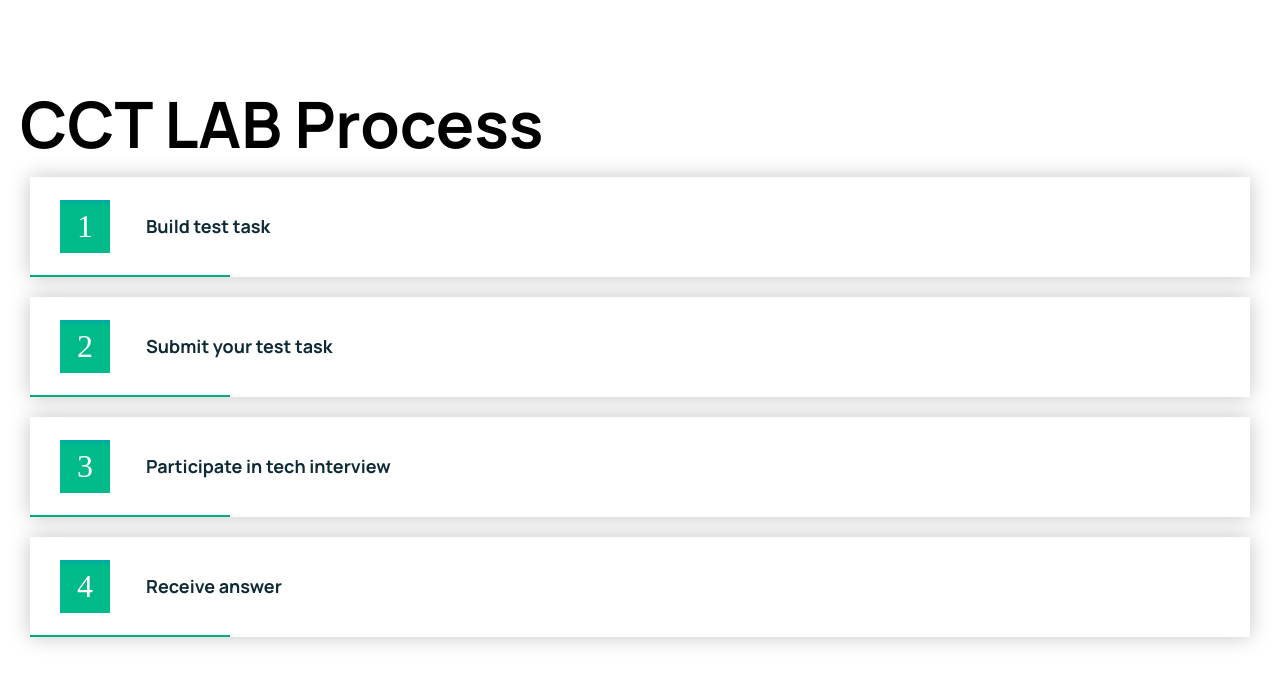
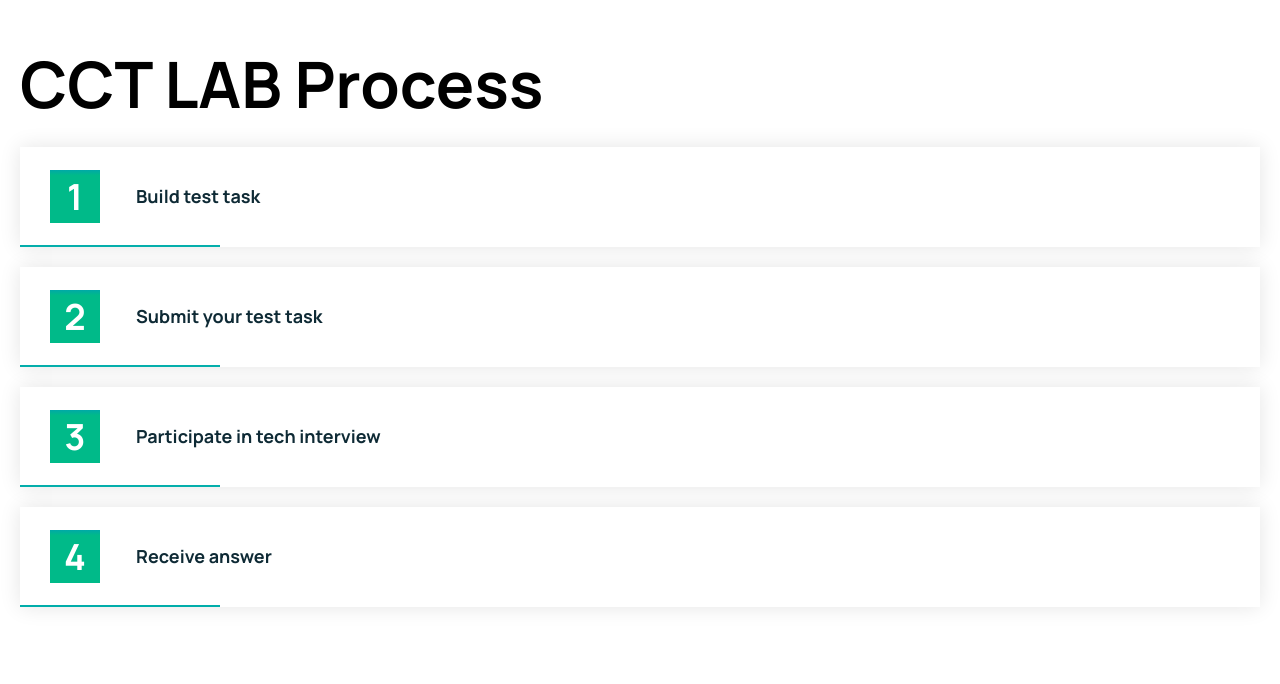
Before and after one commit to grum1n/react-cct, a React (Create React App) app: page / in a window 1280 px wide. Shown: the top 684 px of the page. Built offline with nearby package versions, Linux system fonts and the light colour scheme.

Commit message:
changed some style, and text

```diff
--- a/src/components/Accordion.js
+++ b/src/components/Accordion.js
@@ -1,142 +1,153 @@
-import React, {useState} from 'react';
-import {Data} from './Data';
+import React, { useState } from 'react';
+import { Data } from './Data';
 import styled from 'styled-components';
 import Image from './images/Path2337.png';
 
 const AccordionSection = styled.div`
     display: flex;
-    flex-direction:column;
-    align-items:center;
-    justify-content:center;
-    position:relative;
-    height:100vh;
-    background:#fff;
-`;
+    flex-direction: column;
+    align-items: center;
+    justify-content: center;
+    position: relative;
+    height: 100vh;
+    background: #fff;
+`
 const Container = styled.div`
     position: absolute;
-    width:100%;
-    top: 10%;
-`;
+    width: 100%;
+    top: 40px;
+`
 const Logo = styled.div`
-    margin:0;
-    max-width:905px;
-    text-align:left;
+    margin: 0 10px 10px;
+    max-width: 905px;
+    text-align: left;
     font-family: 'Manrope', sans-serif;
     font-weight: 700;
     font-size: 64px;
-    line-height:87px;
+    line-height: 87px;
     color: rgba(0,0,0,1);
+
+    @media screen and (max-width: 600px){
+        font-size: 54px;
+    }
+    @media screen and (max-width: 500px){
+        font-size: 36px;
+    }
 `
 const WrapContainer = styled.div`
-    padding:10px;
-    background:#fff;
+    padding: 10px;
+    background: #fff;
 `
 const WrapDiv = styled.div`
-    background:#fff;
-    padding:0;
-    color:rgba(14,42,53,1);
-    position:relative;
+    background: #fff;
+    padding: 0;
+    color: rgba(14,42,53,1);
+    position: relative;
     display: flex;
     justify-content: flex-start;
-    align-items:center;
-    width:100%;
-    text-align:center;
-    cursor:pointer;
-    box-shadow: 0 0 20px #c5c5c5;
+    align-items: center;
+    width: 100%;
+    text-align: center;
+    cursor: pointer;
+    box-shadow: 0 0 20px #e5e5e5;
 `
 const BorderSize = '200px';
 
-const Fake = styled.div`
-    border-bottom:3px solid  rgba(0,169,127,1);
+const BottomGreenLine = styled.div`
+    border-bottom: 2px solid #00adaa;
     width: ${BorderSize};
     height: 100px;
-    top:0;
-    left:0;
+    top: 0;
+    left: 0;
     transition: .4s;
 `
 const Wrap = styled.div`
-    background:#fff;
-    padding:16px 30px;
-    color:rgba(14,42,53,1);
-    position:relative;
+    background: #fff;
+    padding: 16px 30px;
+    color: rgba(14,42,53,1);
     display: flex;
     justify-content: flex-start;
-    align-items:center;
-    width:100%;
-    text-align:center;
-    cursor:pointer;
-
-    position:absolute;
+    align-items: center;
+    width: 100%;
+    cursor: pointer;
+    position: absolute;
     height: 98px;
-    top:0;
-    left:0;
+    top: 0;
+    left: 0;
 
     h1 {
-        margin:0;
+        margin: 0;
+        color: #0e2a35;
         font-family: 'Manrope', sans-serif;
-        font-size:18px;
-        font-weight:700;
-        line-height:24px;
-
+        font-size: 18px;
+        font-weight: 700;
+        line-height: 24px;
+        text-align: left;
     }
     span {
         margin: 0 36px 0 0;
+        min-width: 50px;
         width: 50px;
-        height:53px;
-        display:flex;
-        justify-content:center;
-        align-items:center;
-        font-size:2rem;
-        color:rgba(255,255,255,1);
+        height: 53px;
+        display: flex;
+        justify-content: center;
+        align-items: center;
+        font-family: 'Manrope', sans-serif;
+
+        font-size: 36px;
+        color: rgba(255,255,255,1);
         background: linear-gradient(180deg, #00a9a7 0%, #00ba89 10% );
     }
-
-`;
+`
 const Dropdown = styled.div`
-    padding: 20px 30px;
-    margin:10px;
+    padding: 20px 30px 0;
+    margin: 0;
     font-family: 'Roboto', sans-serif;
-    font-size:18px;
+    font-size: 18px;
     font-weight: 400;
-    color:#0e2a35;
-    with:100%;
+    line-height: 21px;
+    color: #0e2a35;
+    with: 100%;
     max-height: 100%;
-    display:flex;
-    flex-direction:column;
+    display: flex;
+    flex-direction: column;
     justify-content: center;
-    align-items:flex-start;
+    align-items: flex-start;
 
     div{
-        display:flex;
-        align-items:center;
-        margin:10px;
+        display: flex;
+        align-items: center;
+        margin: 10px;
     }
     span{
         width: 19px;
-        height:19px;
+        min-width: 19px;
+        height: 19px;
         border: 1px solid rgba(0,169,127,1);
         border-radius: 50%;
-        position:relative;
+        position: relative;
     }
     span img {
-        position:absolute;
-        left:2px;
-        bottom:2px;
+        min-width: 19px;
+        position: absolute;
+        left: 2px;
+        bottom: 2px;
     }
 
-
-`;
+    @media screen and (max-width: 500px){
+        font-size: 16px;
+    }
+`
 const DropdownLine = styled.p`
-    margin:0;
+    margin: 0;
     padding-left: 20px;
-    text-align:left;
+    text-align: left;
 
     a, a:hover, a:active{
-    text-decoration:none;
+    text-decoration: none;
     color: rgba(0,169,127,1);
     }
-`;
-
+`
 
 const Accordion = () => {
     const [clicked, setClicked] = useState(false);
@@ -149,15 +160,15 @@ const Accordion = () => {
 
         Array.from(borderLines).forEach(function(element) {
             if (element.getAttribute('id') != borderbottomId + index) {
-                element.style.width = '200px';
+                element.style.width = borderBottomSize;
             }
         });
 
         const borderLine = document.getElementById(borderbottomId + index);
-        if (borderLine.style.width == '200px') {
+        if (borderLine.style.width == borderBottomSize) {
             borderLine.style.width = '300px';
         } else {
-            borderLine.style.width = '200px';
+            borderLine.style.width = borderBottomSize;
         }
     }
 
@@ -180,7 +191,7 @@ const Accordion = () => {
                     return (
                         <WrapContainer>
                             <WrapDiv>
-                                <Fake
+                                <BottomGreenLine
                                     style={{ width: borderBottomSize }}
                                     id={`${borderbottomId}${index}`}
                                     className={borderbottomId}
@@ -198,7 +209,8 @@ const Accordion = () => {
                                         {item.content.map((ans) => (
                                             <div>
                                                 <span><img src={Image} /></span>
-                                                <DropdownLine>{ans.text} <a href={`mailto:${ans.email}`}>{ans.email}</a>
+                                                <DropdownLine>
+                                                    {ans.text} <a href={`mailto:${ans.email}`}>{ans.email}</a>
                                                 </DropdownLine>
                                             </div>
                                         ))}
--- a/src/components/Data.js
+++ b/src/components/Data.js
@@ -5,11 +5,11 @@ export const Data = [
         content: [
             {
                 text: 'Create repository',
-                email: 'blabla@cornercasetech.com'
+                email: ''
             },
             {
-                text:'Implementdesigns',
-                email: 'xxx@ggg.com'
+                text:'Implement designs',
+                email: ''
             },
             {
                 text: 'Implement functionality',
@@ -26,8 +26,8 @@ export const Data = [
                 email: ''
             },
             {
-                text: 'Open email client',
-                email: "carerrs@cornercasetech.com"
+                text: 'Sent link with information to',
+                email: 'careers@cornercasetech.com'
             }
         ]
     },
@@ -36,12 +36,12 @@ export const Data = [
         title: 'Participate in tech interview',
         content: [
             {
-                text: 'Open email client',
+                text: 'Talk with HR',
                 email: ''
             },
             {
-                text: 'Open email client',
-                email: "carerrs@cornercasetech.com"
+                text: 'Talk with Tech team',
+                email: ''
             }
         ]
     },
@@ -50,12 +50,12 @@ export const Data = [
         title: 'Receive answer',
         content: [
             {
-                text: 'Open email client',
+                text: 'Receive answers',
                 email: ''
             },
             {
-                text: 'Open email client',
-                email: ""
+                text: 'Start your It carrer',
+                email: ''
             }
         ]
     }
--- a/src/index.css
+++ b/src/index.css
@@ -10,11 +10,12 @@ body {
   margin: 0;
   -webkit-font-smoothing: antialiased;
   -moz-osx-font-smoothing: grayscale;
+  background-color: #ffffff;
 }
 
 .App {
   width: 100%;
   margin: 0;
-  padding: 0 20px;
+  padding: 0 10px;
   text-align: center;
 }
```
